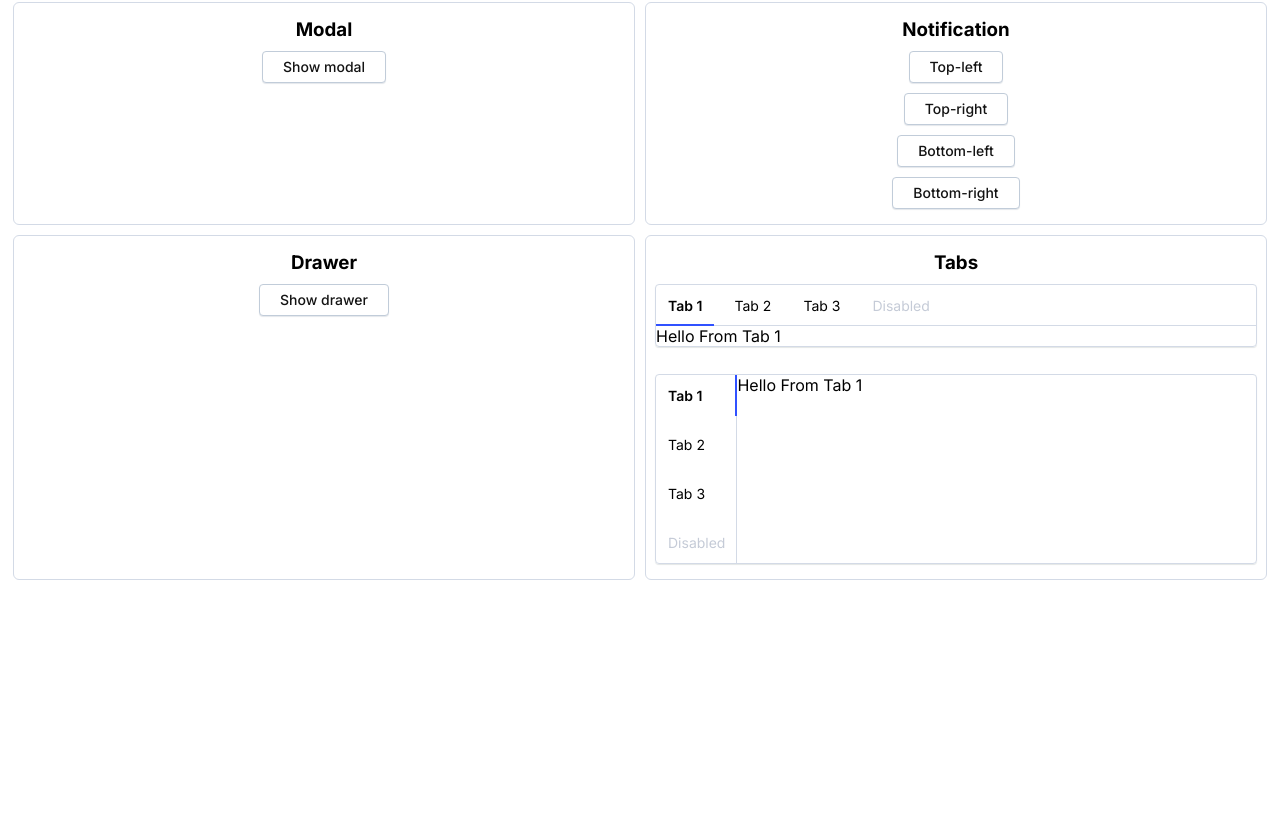
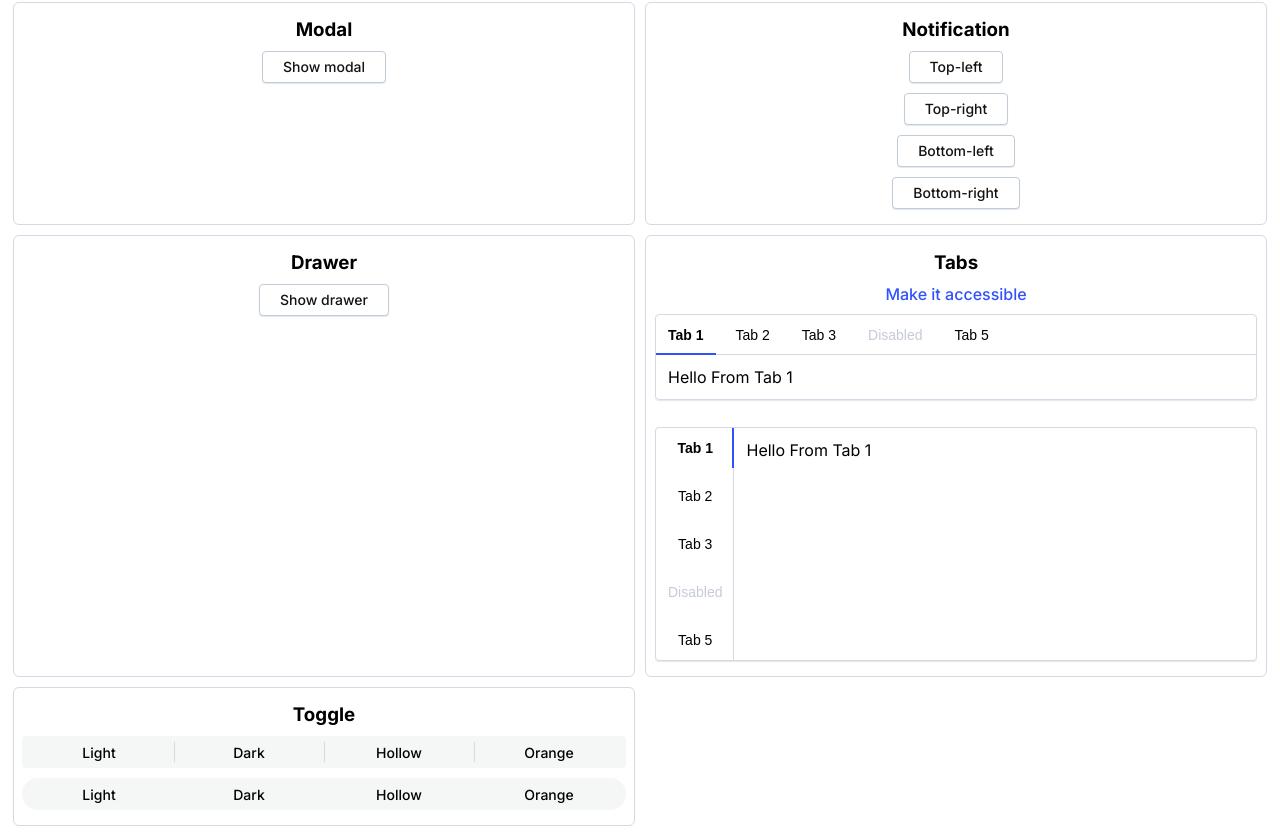
Before and after one commit to Equal-UI/Equal, a Vue app: page / in a window 1280 px wide. Shown: the part 2499-3338 px from the top of the page. Before the commit the page ends 3092 px from the top, so only its background shows below. Built offline with nearby package versions, Linux system fonts and the light colour scheme.

Commit message:
Another one

```diff
--- a/package.json
+++ b/package.json
@@ -10,8 +10,8 @@
     "vue": "^3.0.0"
   },
   "devDependencies": {
-    "@vue/compiler-sfc": "^3.0.0",
+    "@vue/compiler-sfc": "^3.0.2",
     "less": "^3.12.2",
-    "vite": "^1.0.0-rc.1"
+    "vite": "^1.0.0-rc.4"
   }
 }
--- a/src/App.vue
+++ b/src/App.vue
@@ -340,23 +340,33 @@
 
     <div>
       <h3>Tabs</h3>
+      <a href="https://www.w3.org/TR/wai-aria-practices/examples/tabs/tabs-2/tabs.html" target="_blank" rel="noopener noreferrer">Make it accessible</a>
+
       <div style="margin-bottom: 22px; border: 1px solid #D3DAE6; border-radius: 4px; box-shadow: 0px 1px 1px 0px rgb(228,231,230,1); width: 100%;">
         <it-tabs>
-          <it-tab title="Tab 1">Hello From Tab 1</it-tab>
-          <it-tab title="Tab 2">Hello From Tab 2</it-tab>
-          <it-tab title="Tab 3">Hello From Tab 3</it-tab>
+          <it-tab title="Tab 1" style="padding: 12px;">Hello From Tab 1</it-tab>
+          <it-tab title="Tab 2" style="padding: 12px;">Hello From Tab 2</it-tab>
+          <it-tab title="Tab 3" style="padding: 12px;">Hello From Tab 3</it-tab>
           <it-tab title="Disabled" disabled>Hello From Tab 4</it-tab>
+          <it-tab title="Tab 5" style="padding: 12px;">Hello From Tab 5</it-tab>
         </it-tabs>
       </div>
 
       <div style="border: 1px solid #D3DAE6; border-radius: 4px; box-shadow: 0px 1px 1px 0px rgb(228,231,230,1); width: 100%;">
         <it-tabs vertical>
-          <it-tab title="Tab 1">Hello From Tab 1</it-tab>
-          <it-tab title="Tab 2">Hello From Tab 2</it-tab>
-          <it-tab title="Tab 3">Hello From Tab 3</it-tab>
-          <it-tab title="Disabled" disabled>Hello From Tab 4</it-tab>
+          <it-tab title="Tab 1" style="padding: 12px;">Hello From Tab 1</it-tab>
+          <it-tab title="Tab 2" style="padding: 12px;">Hello From Tab 2</it-tab>
+          <it-tab title="Tab 3" style="padding: 12px;">Hello From Tab 3</it-tab>
+          <it-tab title="Disabled" disabled style="padding: 12px;">Hello From Tab 4</it-tab>
+          <it-tab title="Tab 5" style="padding: 12px;">Hello From Tab 5</it-tab>
         </it-tabs>
       </div>
+    </div>
+
+    <div>
+      <h3>Toggle</h3>
+      <it-toggle style="width: 100%" v-model="toggleValue" :options="['Light', 'Dark', 'Hollow', 'Orange']" />
+      <it-toggle style="width: 100%" round v-model="toggleValue" :options="['Light', 'Dark', 'Hollow', 'Orange']" />
     </div>
   </div>
 </template>
@@ -365,6 +375,7 @@
 export default {
   name: 'App',
   data: () => ({
+    toggleValue: 'light',
     switchBtn: false,
     selectValue: '',
     selectOptions: [
--- a/src/components/tabs/ItTab.vue
+++ b/src/components/tabs/ItTab.vue
@@ -1,11 +1,11 @@
 <template>
-    <div class="it-tabs-body" v-if="isActive">
-      <slot></slot>
-    </div>
+  <div class="it-tabs-body" v-if="isActive">
+    <slot></slot>
+  </div>
 </template>
 
 <script>
-import { defineComponent } from 'vue'
+import { defineComponent, inject, ref } from 'vue'
 
 export default defineComponent({
   name: 'it-tab',
@@ -14,15 +14,14 @@ export default defineComponent({
       type: String,
       default: 'Tab',
     },
-    disabled: Boolean
+    disabled: Boolean,
   },
-  created() {
-    this.$parent.tabs.push(this)
-  },
-  data() {
-    return {
-      isActive: false,
-    }
+  setup(props, ctx) {
+    const tabs = inject('tabs', [])
+    const isActive = ref(false)
+    tabs.value.push({ ...props, isActive })
+
+    return { isActive }
   },
 })
 </script>
--- a/src/components/tabs/ItTabs.vue
+++ b/src/components/tabs/ItTabs.vue
@@ -1,11 +1,28 @@
 <template>
-  <div class="it-tabs" :class="{ 'it-tabs--vertical': vertical }">
-    <ul
+  <div
+    role="tablist"
+    class="it-tabs"
+    :class="{ 'it-tabs--vertical': vertical }"
+  >
+    <div
       class="it-tabs-header"
       :class="{ 'it-tabs-header--vertical': vertical }"
+      :aria-orientation="vertical ? 'vertical' : 'horizontal'"
     >
-      <li
+      <button
         v-for="(tab, i) in tabs"
+        role="tab"
+        :ref="
+          (el) => {
+            if (el) tabsRefs[i] = el
+          }
+        "
+        @keydown.right.prevent="vertical ? null : focusNextTab(i + 1)"
+        @keydown.left.prevent="vertical ? null : focusPrevTab(i - 1)"
+        @keydown.down.prevent="vertical ? focusNextTab(i + 1) : null"
+        @keydown.up.prevent="vertical ? focusPrevTab(i - 1) : null"
+        :aria-selected="selectedIndex === i"
+        :tabindex="selectedIndex === i ? null : -1"
         :key="i"
         @click="selectTab(i)"
         class="it-tabs-tab"
@@ -13,16 +30,24 @@
           'it-tabs-tab--active': selectedIndex === i,
           'it-tabs-tab--disabled': tab.disabled,
         }"
+        :disabled="tab.disabled"
       >
         {{ tab.title }}
-      </li>
-    </ul>
+      </button>
+    </div>
     <slot></slot>
   </div>
 </template>
 
 <script lang="ts">
-import { computed, defineComponent, nextTick, onMounted, ref } from 'vue'
+import {
+  computed,
+  defineComponent,
+  nextTick,
+  onMounted,
+  provide,
+  ref,
+} from 'vue'
 
 export default defineComponent({
   name: 'it-tabs',
@@ -33,6 +58,9 @@ export default defineComponent({
   setup(props, { slots }) {
     const selectedIndex = ref(0)
     const tabs = ref([])
+    const tabsRefs = ref<HTMLElement[]>([])
+
+    provide('tabs', tabs)
 
     onMounted(async () => {
       await nextTick()
@@ -48,10 +76,39 @@ export default defineComponent({
       })
     }
 
+    function focusNextTab(i: number) {
+      if (!tabs.value[i]) {
+        tabsRefs.value[0].focus()
+        return
+      }
+      if (tabs.value[i].disabled) {
+        focusNextTab(i + 1)
+        return
+      }
+
+      tabsRefs.value[i].focus()
+    }
+
+    function focusPrevTab(i: number) {
+      if (!tabs.value[i]) {
+        tabsRefs.value[tabsRefs.value.length - 1].focus()
+        return
+      }
+      if (tabs.value[i].disabled) {
+        focusPrevTab(i - 1)
+        return
+      }
+
+      tabsRefs.value[i].focus()
+    }
+
     return {
       selectedIndex,
       tabs,
       selectTab,
+      tabsRefs,
+      focusNextTab,
+      focusPrevTab,
     }
   },
 })
--- a/src/components/tabs/tabs.less
+++ b/src/components/tabs/tabs.less
@@ -27,6 +27,7 @@
       overflow-x: hidden;
       overflow-y: scroll;
 
+
       & > .it-tabs-tab {
         &::after {
           right: 0;
@@ -37,6 +38,13 @@
           transform: scaleX(0);
           transform-origin: right;
         }
+
+
+      &:focus {
+        &::after {
+          transform: scaleX(2);
+        }
+      }
       }
 
       & > .it-tabs-tab--active {
@@ -63,6 +71,15 @@
     cursor: pointer;
     flex: 0 0 auto;
     transition: all 0.2s;
+    border: 0;
+    background: transparent;
+
+    &:focus {
+      outline: 0;
+      &::after {
+        transform: scaleY(2);
+      }
+    }
 
     &::after {
       content: '';
--- /dev/null
+++ b/src/components/toggle/ItToggle.vue
@@ -0,0 +1,42 @@
+<template>
+  <div class="it-toggle" :class="{'it-toggle--round': round}">
+
+    <label @click="selectValue(i)" class="it-toggle-value" :class="{
+      'it-toggle-value--selected': option === modelValue
+    }" v-for="(option, i) in options" :key="i">
+      <span>{{option}}</span>
+    </label>
+    <div class="it-toggle-slider" :style="{
+      width: width + '%',
+      transform: `translateX(${sliderPosition}%)`,
+      opacity
+    }"></div>
+  </div>
+</template>
+
+<script lang="ts">
+import { computed, defineComponent, ref } from 'vue'
+
+export default defineComponent({
+  name: 'it-toggle',
+  props: {
+    options: {type: Array, default: []},
+    round: Boolean,
+    modelValue: [String, Number]
+  },
+  setup(props, { emit }) {
+    function selectValue(i: number) {
+      emit('update:modelValue', props.options[i])
+    }
+    const width = computed(() => (100 / props.options.length).toFixed(2))
+    const opacity = computed(() => props.options.includes(props.modelValue) ? 1 : 0)
+    const sliderPosition = computed(() => {
+      let pos = props.options.findIndex((v) => v === props.modelValue)
+      return (pos === -1 ? 0 : pos) * 100
+    })
+
+    return {selectValue, width, sliderPosition, opacity}
+  }
+
+})
+</script>
--- /dev/null
+++ b/src/components/toggle/index.ts
@@ -0,0 +1,8 @@
+import Toggle from './ItToggle.vue'
+
+// @ts-ignore
+Toggle.install = (Vue) => {
+  Vue.component(Toggle.name, Toggle)
+}
+
+export default Toggle
--- /dev/null
+++ b/src/components/toggle/toggle.less
@@ -0,0 +1,67 @@
+@import '../../styles/variables.less';
+
+.it-toggle {
+  min-width: 200px;
+  width: 200px;
+  position: relative;
+  display: flex;
+  background-color: @color-disabled-bg;
+  border-radius: @border-radius-base;
+  border: solid 2px @color-disabled-bg;
+
+  &--round {
+    border-radius: @border-radius-round;
+    & > .it-toggle-value {
+      &::before {
+        width:0 !important;
+      }
+    }
+  }
+
+  &-value {
+    position: relative;
+    width: 100%;
+    flex-grow: 1;
+    text-align: center;
+    padding: 6px;
+    line-height: 1;
+    cursor: pointer;
+
+    &--selected {
+      & + .it-toggle-value::before {
+        opacity: 0 !important;
+      }
+    }
+
+    &:not(:first-of-type) {
+      &::before {
+        content: '';
+        position: absolute;
+        left: 0;
+        top: 4px;
+        bottom: 4px;
+        width: 1px;
+        transition: all 0.2s ease-out;
+        background-color: @color-default-border;
+      }
+    }
+
+    & > span {
+      position: relative;
+      z-index: 5;
+      font-size: @default-text-size;
+      font-weight: 500;
+    }
+  }
+
+  &-slider {
+    background: #fff;
+    position: absolute;
+    left: 0;
+    bottom: 0;
+    top: 0;
+    border-radius: inherit;
+    transition: all 0.2s ease-out;
+    box-shadow: @default-text-shadow;
+  }
+}
--- a/src/index.ts
+++ b/src/index.ts
@@ -28,6 +28,7 @@ import Tabs from './components/tabs'
 import Tab from './components/tab'
 import Tag from './components/tag'
 import Textarea from './components/textarea'
+import Toggle from './components/toggle'
 import Tooltip from './components/tooltip'
 
 import './styles/index.less'
@@ -61,6 +62,7 @@ const components = {
   Tab,
   Tag,
   Textarea,
+  Toggle,
   Tooltip
 }
 
@@ -113,4 +115,5 @@ export { default as Tabs } from './components/tabs'
 export { default as Tab } from './components/tab'
 export { default as Tag } from './components/tag'
 export { default as Textarea } from './components/textarea'
+export { default as Toggle } from './components/toggle'
 export { default as Tooltip } from './components/tooltip'
--- a/src/styles/index.less
+++ b/src/styles/index.less
@@ -28,6 +28,7 @@
 @import '../components/tabs/tabs.less';
 @import '../components/tag/tag.less';
 @import '../components/textarea/textarea.less';
+@import '../components/toggle/toggle.less';
 @import '../components/tooltip/tooltip.less';
 
 
--- a/tsconfig.json
+++ b/tsconfig.json
@@ -3,6 +3,7 @@
     "target": "es2018",
     "module": "esnext",
     "strict": true,
+    "declaration": true,
     "jsx": "preserve",
     "importHelpers": true,
     "moduleResolution": "node",
--- /dev/null
+++ b/vite.config.js
@@ -0,0 +1,14 @@
+const path = require('path')
+
+export default {
+  rollupInputOptions: {
+    input: path.resolve(__dirname, 'src/index.ts'),
+  },
+  rollupOutputOptions: {
+    file: 'equal.common.js',
+    format: 'cjs',
+    // entryFileNames: 'equal.[extname]'
+  },
+  emitIndex: false,
+  assetsDir: '/'
+}
```
